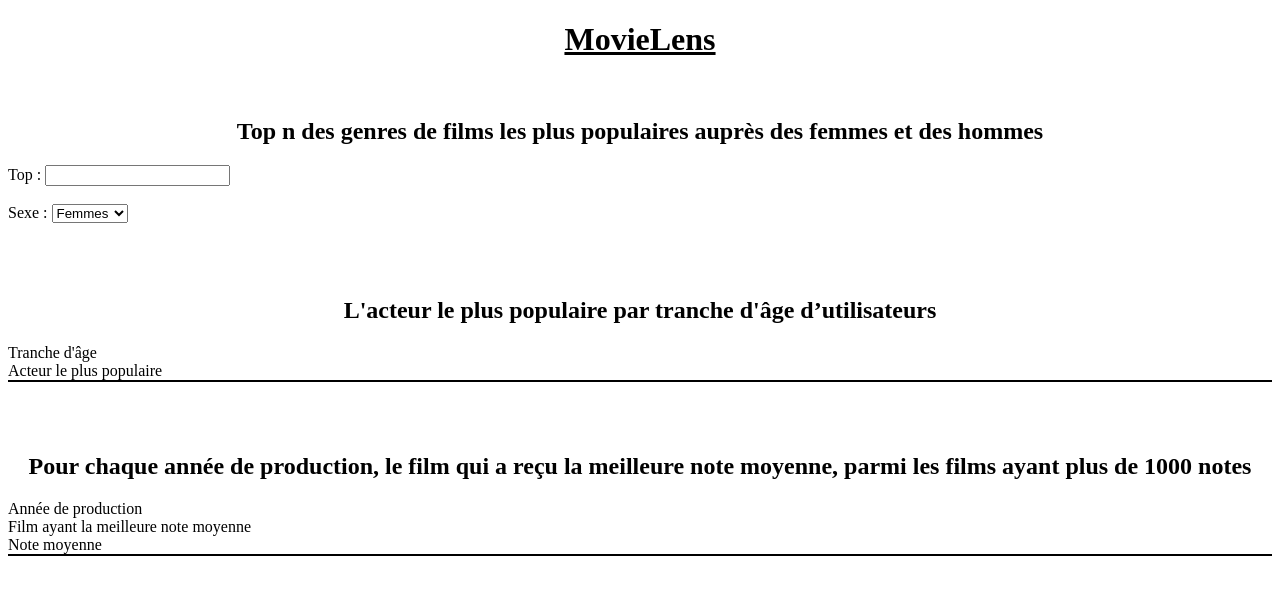
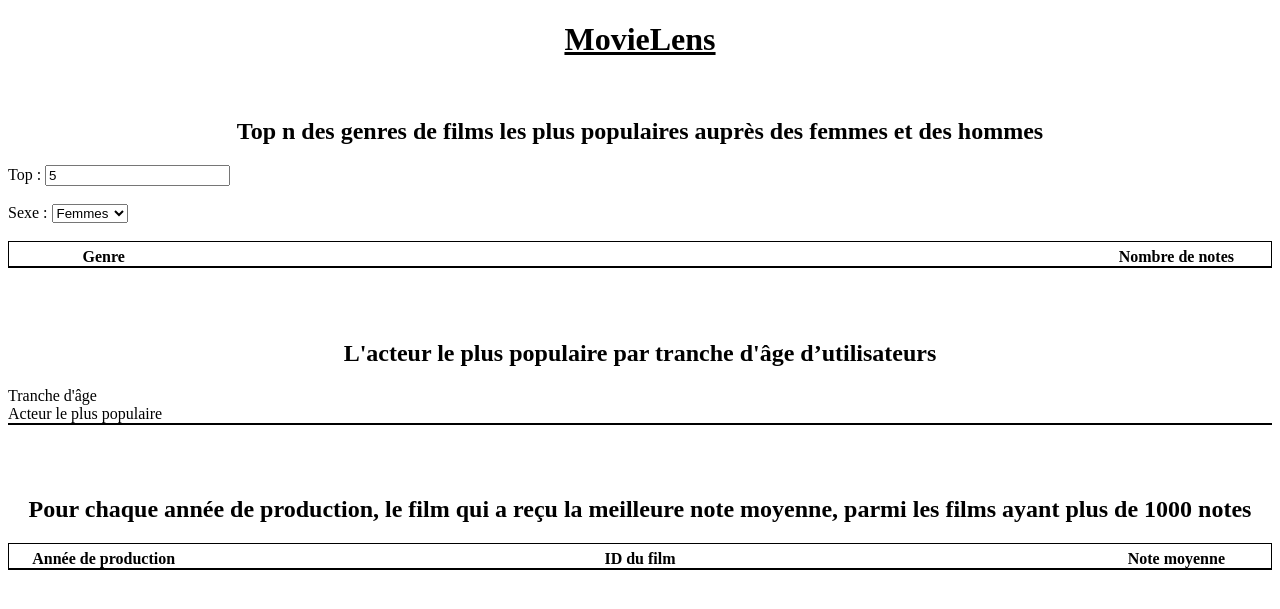
Before and after one commit to Xavier-Lasso/app-cloud, a Flask app: page /analyst in a window 1280 px wide. Shown: the top 609 px of the page. Run offline with Flask 2, Linux system fonts and the light colour scheme; data that the repository does not hold is empty; some libraries are stand-ins or nearby versions.

Commit message:
- Correction de la mise en page. - Ajout de valeurs de champ par défaut.

```diff
--- a/static/css/style.css
+++ b/static/css/style.css
@@ -21,7 +21,7 @@
   border-bottom: 1px solid black;
 }
 
-.movie-list, .genre-list {
+.movie-list, .genre-list, .d2 {
     display: flex;
     flex-wrap: nowrap;
     justify-content: space-between;
@@ -34,12 +34,13 @@
   }
 
   .movie-list > .movieid, .movie-list > .year, .movie-list > .english, .movie-list > .country, .movie-list > .running-time, .movie-list > .genre,
-  .genre-list > .genre, .genre-list > .genre-ratings {
+  .genre-list > .genre, .genre-list > .genre-ratings,
+  .d2 > .year, .d2 > .film, .d2 > .avg {
     flex-grow: 1;
     max-width: 15%;
   }
 
-  .movie-list > .caption, .genre-list > .caption {
+  .movie-list > .caption, .genre-list > .caption, .d2 > .caption {
     font-weight: bold;
     font-size:   16px;
   }
--- a/templates/analyst.html
+++ b/templates/analyst.html
@@ -7,7 +7,6 @@
     <link rel="stylesheet" type="text/css" href="{{url_for('static', filename='css/style.css')}}">
     <script type="text/javascript" src="{{url_for('static', filename='js/functions.js')}}"></script>
     <script src="https://ajax.googleapis.com/ajax/libs/jquery/3.1.1/jquery.min.js"></script>
-    <script src="https://cdn.plot.ly/plotly-latest.min.js"></script>
 </head>
 
 <body>
@@ -17,7 +16,7 @@
     <div id="c2-params">
         <div>
             Top :
-            <input id="topNumber" type="number" onchange="changeTopNumber()" />
+            <input id="topNumber" type="number" value="5" onchange="changeTopNumber()" />
         </div>
         <br />
         <div>
@@ -60,12 +59,12 @@
 
     <div class="d2 caption">
         <div class="year caption">Année de production</div>
-        <div class="film caption">Film ayant la meilleure note moyenne</div>
+        <div class="film caption">ID du film</div>
         <div class="avg caption">Note moyenne</div>
     </div>
     <ul class="list">
         {% for result in resultsD2 %}
-        <li class="error-list">
+        <li class="d2">
             <div class="year">{{result._id}}</div>
             <div class="film">{{result.value.movieid}}</div>
             <div class="avg">{{result.value.avg}}</div>
--- a/templates/movies.html
+++ b/templates/movies.html
@@ -1,9 +1,9 @@
 <div class="movie-list caption">
-    <div class="movieid caption">ID</div>
-    <div class="year caption">Year</div>
-    <div class="english caption">English</div>
-    <div class="country caption">Country</div>
-    <div class="running-time caption">Running Time</div>
+    <div class="movieid caption">ID du film</div>
+    <div class="year caption">Année de production</div>
+    <div class="english caption">Anglais</div>
+    <div class="country caption">Pays</div>
+    <div class="running-time caption">Durée</div>
     <div class="genre caption">Genre</div>
 </div>
  <ul class="list">
--- a/templates/user.html
+++ b/templates/user.html
@@ -14,7 +14,7 @@
   <div id="s1-params">
     <div>
       ID du film :
-      <input id="input-movieid" type="text" oninput="changeMoviesById()"/>
+      <input id="input-movieid" type="text" value="2274852" oninput="changeMoviesById()"/>
     </div>
     <br/>
   </div>
@@ -25,7 +25,7 @@
   <div id="s2-params">
     <div>
         Année :
-        <input id="input-year" type="number" onchange="changeYear()"/>
+        <input id="input-year" type="number" value="1" onchange="changeYear()"/>
     </div>
   </div>
   <br/>
```
Also changed, not shown: static/js/functions.js (+15 -15 lines).
